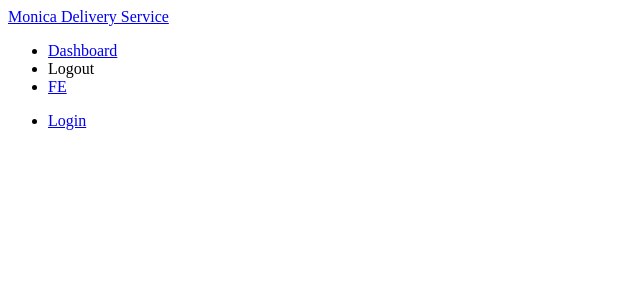
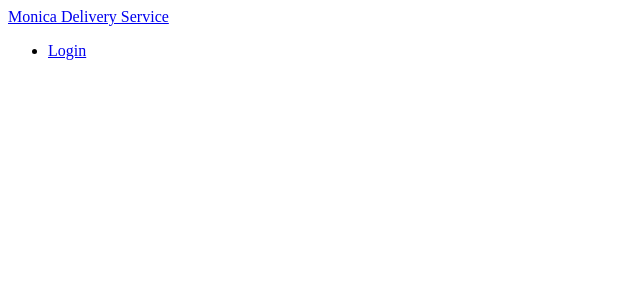
Before and after one commit to fortunee/delivery-service, a React app in the folder client/: page / in a window 1280 px wide. Shown: the top 300 px of the page, without its empty margins (0-640 px from the left). Built offline with nearby package versions, Linux system fonts and the light colour scheme; the HTML template or start-up script is replaced by a standard one.

Commit message:
Display loggedout or loggedin links depending on whether the user is actually logged in or not

```diff
--- a/client/src/components/layout/Navbar.js
+++ b/client/src/components/layout/Navbar.js
@@ -5,13 +5,13 @@ import { connect } from 'react-redux';
 import LoggedInLinks from './LoggedInLinks';
 import LoggedOutLinks from './LoggedOutLinks';
 
-const Navbar = () => {
+const Navbar = ({ auth }) => {
+    const links = auth.message ? <LoggedInLinks /> : <LoggedOutLinks />
     return (
         <nav className="nav-wrapper grey darken-3">
             <div className="container">
                 <Link to="/" className="brand-logo">Monica Delivery Service</Link>
-                <LoggedInLinks />
-                <LoggedOutLinks />
+                { links }
             </div>
         </nav>
     )
```
Also changed, not shown: 1 other file (tests, documents, lock files or other folders).
